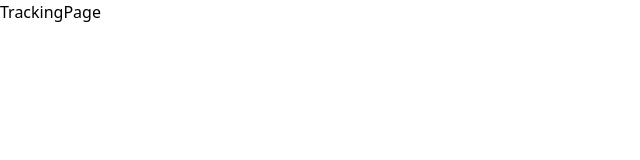
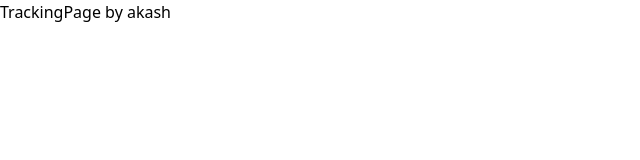
Before and after one commit to gurug15/logitrack-fe, a React (Vite) app: page / in a window 1280 px wide. Shown: the top 160 px of the page, without its empty margins (0-640 px from the left). Built offline with nearby package versions, Linux system fonts and the light colour scheme.

Commit message:
trying to check git pull request

```diff
--- a/src/pages/TrackingPage.jsx
+++ b/src/pages/TrackingPage.jsx
@@ -2,7 +2,7 @@ import React from 'react'
 
 const TrackingPage = () => {
   return (
-    <div>TrackingPage</div>
+    <div>TrackingPage by akash</div>
   )
 }
 
```
